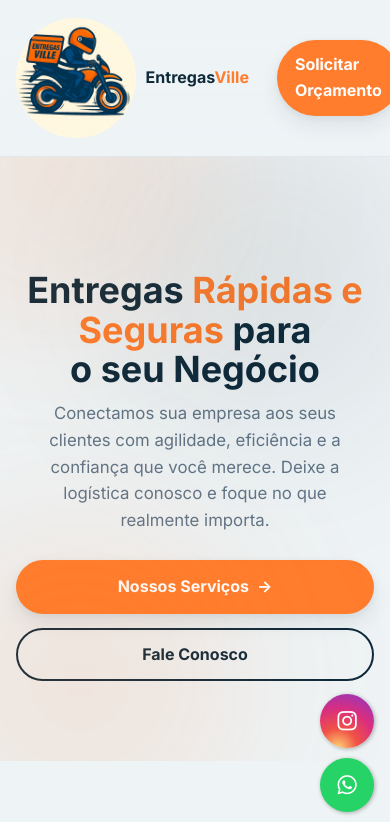
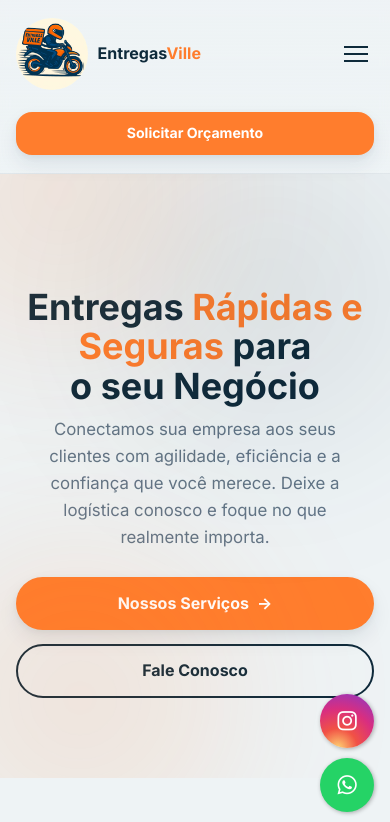
Before and after one commit to Vitorh369/entregas-ville, a plain HTML site: page index.html in a window 390 px wide. Shown: the top 822 px of the page. Drawn offline with Linux system fonts and the light colour scheme.

Commit message:
Add files via upload

```diff
--- a/index.html
+++ b/index.html
@@ -27,7 +27,7 @@
         <a href="#contato">Contato</a>
       </nav>
 
-      <a href="#contato" class="btn btn-pill btn-primary">Solicitar Orçamento</a>
+<a href="#contato" class="btn btn-pill btn-primary cta-header">Solicitar Orçamento</a>
       <button class="hamburger" aria-label="Abrir menu">
         <span></span><span></span><span></span>
       </button>
--- a/style.css
+++ b/style.css
@@ -577,3 +577,54 @@ body {
     line-height: 0;
     /* evita “pular” pra fora no Android */
 }
+
+.site-header .nav {
+    justify-content: space-between;
+    /* distribui melhor os itens */
+    gap: 16px;
+}
+
+/* tablets e celulares “grandes” */
+@media (max-width: 768px) {
+    .cta-header {
+        padding: 8px 12px;
+        /* botão menor */
+        font-size: .88rem;
+        border-radius: 16px;
+        white-space: nowrap;
+        /* evita quebra esquisita do texto */
+    }
+
+    .brand-logo {
+        width: 72px;
+        height: 72px;
+    }
+
+    .brand .brand-text {
+        font-size: 1rem;
+    }
+}
+
+/* celulares pequenos (≤ 420px): manda o CTA para a linha de baixo e 100% largura */
+@media (max-width: 420px) {
+    .site-header .nav {
+        flex-wrap: wrap;
+        /* permite quebrar linha */
+    }
+
+    .brand {
+        order: 1;
+    }
+
+    .hamburger {
+        order: 2;
+    }
+
+    .cta-header {
+        order: 3;
+        /* fica abaixo */
+        width: 100%;
+        text-align: center;
+        margin-top: 6px;
+    }
+}
```
